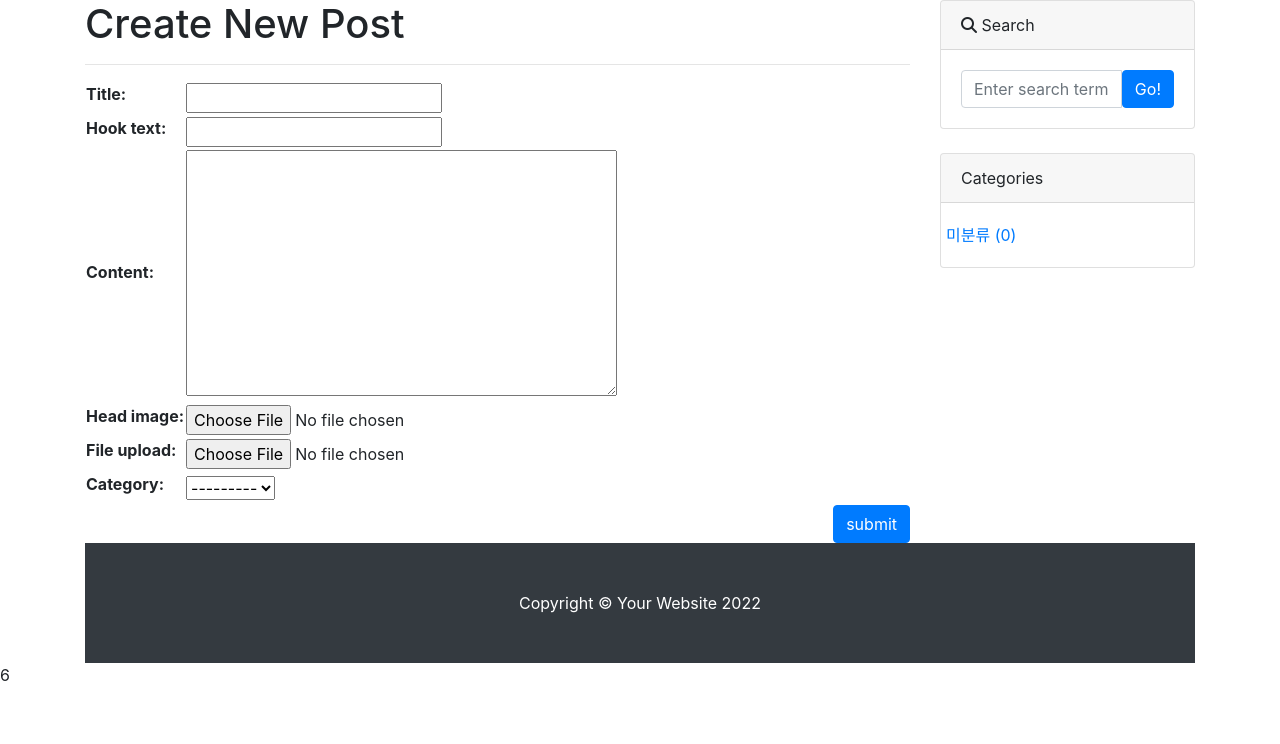
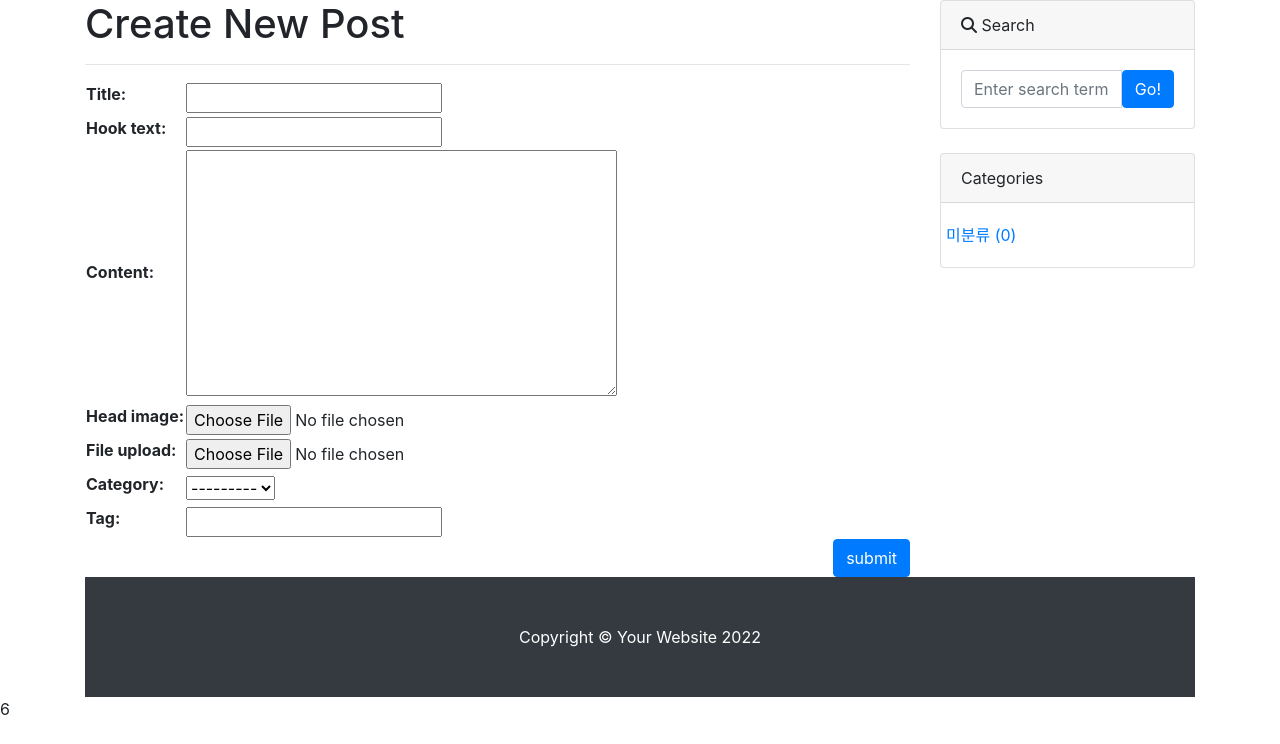
Before and after one commit to harim061/Django22, a Django app: page /blog/create_post/ in a window 1280 px wide. Shown: the part 56-800 px from the top of the page. Run offline with Django 4.2, Linux system fonts and the light colour scheme; the visitor is signed in with stand-in values (Sample User, id 1); data that the repository does not hold is empty; some libraries are stand-ins or nearby versions.

Commit message:
태그 선택란 추가하기

```diff
--- a/blog/templates/blog/post_form.html
+++ b/blog/templates/blog/post_form.html
@@ -9,6 +9,10 @@
         {% csrf_token %}
         <table>
             {{form}}
+            <tr>
+                <th><label for="id_tag">Tag:</label></th>
+                <td><input type="text" id="id_tag" name="tag_str"></td>
+            </tr>
         </table>
         <button type="submit" class="btn btn-primary float-right">submit</button>
     </form>
--- a/blog/templates/blog/post_update_form.html
+++ b/blog/templates/blog/post_update_form.html
@@ -9,6 +9,10 @@
         {% csrf_token %}
         <table>
             {{form}}
+            <tr>
+                <th><label for="id_tag">Tag:</label></th>
+                <td><input type="text" id="id_tag" name="tag_str" value="{{tag_str_default}}"></td>
+            </tr>
         </table>
         <button type="submit" class="btn btn-primary float-right">submit</button>
     </form>
--- a/blog/views.py
+++ b/blog/views.py
@@ -3,11 +3,12 @@ from .models import Post,Category,Tag
 from django.views.generic import ListView,DetailView,CreateView,UpdateView
 from django.contrib.auth.mixins import LoginRequiredMixin,UserPassesTestMixin
 from django.core.exceptions import PermissionDenied
+from django.utils.text import slugify
 # Create your views here.
 
 class PostUpdate(UpdateView):
     model = Post
-    fields = ['title', 'hook_text', 'content', 'head_image', 'file_upload', 'category','tag']
+    fields = ['title', 'hook_text', 'content', 'head_image', 'file_upload', 'category']
 
     template_name = 'blog/post_update_form.html'
     def dispatch(self, request, *args, **kwargs):
@@ -16,8 +17,30 @@ class PostUpdate(UpdateView):
         else:
             raise PermissionDenied
 
+    def form_valid(self, form):
+        response = super(PostUpdate,self).form_valid(form)
+        self.object.tag.clear()
+        tag_str = self.request.POST.get('tag_str')
+        if tag_str:
+            tag_str = tag_str.strip()
+            tag_str = tag_str.replace(',', ';')
+            tag_list = tag_str.split(';')
+            for t in tag_list:
+                t = t.strip()
+                tag, is_tag_created = Tag.objects.get_or_create(name=t)
+                if is_tag_created:
+                    tag.slug = slugify(t, allow_unicode=True)
+                    tag.save()
+                self.object.tag.add(tag)
+        return response
+
     def get_context_data(self, *, object_list=None, **kwargs):
         context = super(PostUpdate, self).get_context_data() ##템플릿에서 필요한 거 담아서 전달
+        if self.object.tag.exists():
+            tag_str_list = list()
+            for t in self.object.tag.all():
+                tag_str_list.append(t.name)
+            context['tag_str_default'] = ';'.join(tag_str_list)
         context['categories'] = Category.objects.all()
         context['no_category_post_count'] = Post.objects.filter(category=None).count
         return context
@@ -33,7 +56,20 @@ class PostCreate(LoginRequiredMixin,UserPassesTestMixin,CreateView):
         current_user = self.request.user
         if current_user.is_authenticated and (current_user.is_superuser or current_user.is_staff):
             form.instance.author = current_user
-            return super(PostCreate,self).form_valid(form)
+            response = super(PostCreate,self).form_valid(form)
+            tag_str = self.request.POST.get('tag_str')
+            if tag_str:
+                tag_str = tag_str.strip()
+                tag_str = tag_str.replace(',',';')
+                tag_list = tag_str.split(';')
+                for t in tag_list:
+                    t = t.strip()
+                    tag, is_tag_created =Tag.objects.get_or_create(name=t)
+                    if is_tag_created:
+                        tag.slug = slugify(t,allow_unicode = True)
+                        tag.save()
+                    self.object.tag.add(tag)
+            return response
         else:
             return redirect('/blog/')
 
```
